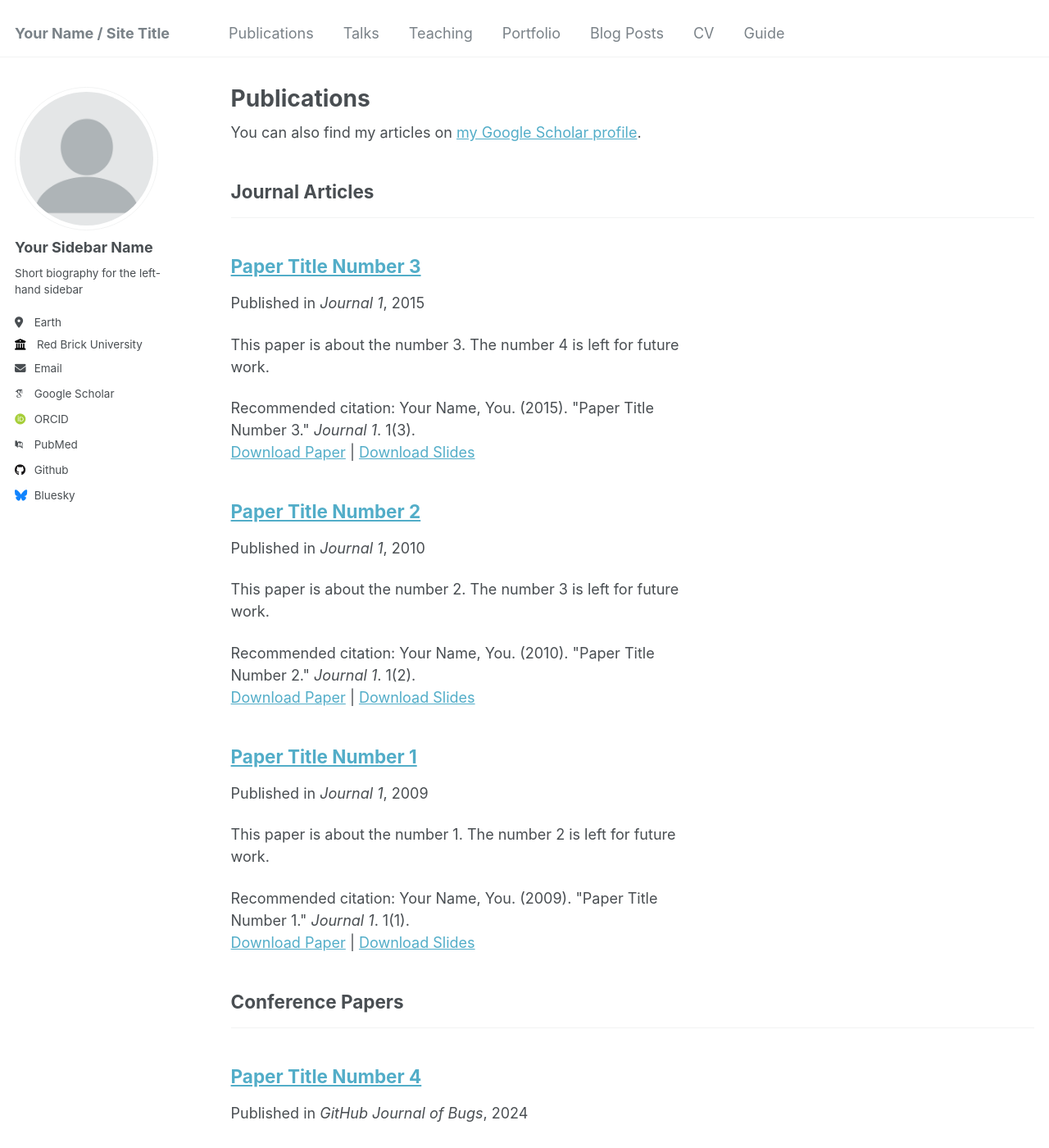
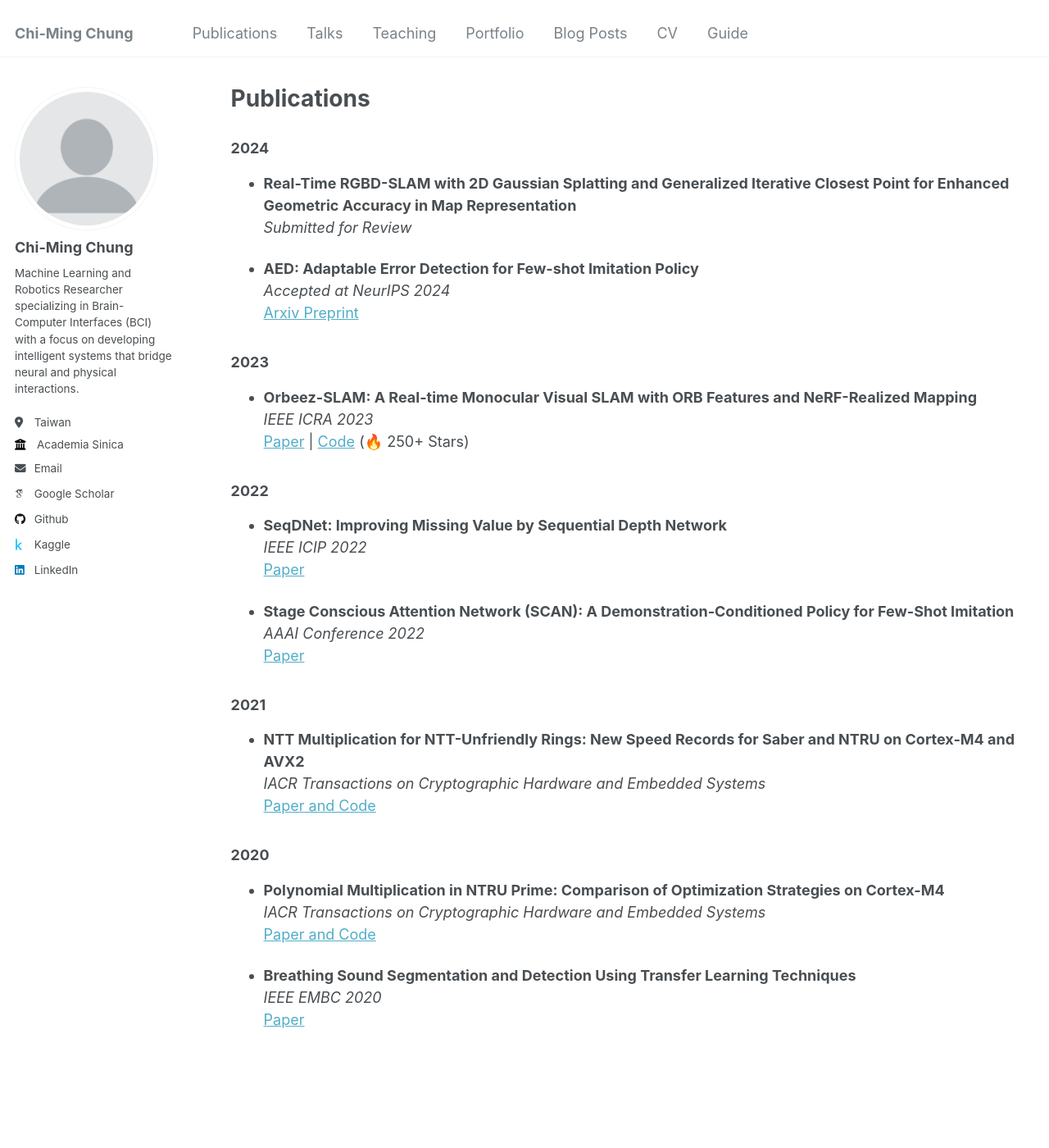
Before and after one commit to MarvinChung/MarvinChung.github.io, a Jekyll site: the page built from _publications/publication.md, in a window 1280 px wide and 1400 px high. Shown: the whole window at 82% size. Built offline with Jekyll 4.4.1, drawn with Linux system fonts in a browser that asks for light colours; some web fonts are replaced; some of the changed text lies outside the part shown.

```diff
--- a/_config.yml
+++ b/_config.yml
@@ -8,13 +8,13 @@
 
 # Basic Site Settings
 locale                   : "en-US"
-title                    : "Your Name / Site Title"
+title                    : "Chi-Ming Chung"
 title_separator          : "-"
-name                     : &name "Your Name"
-description              : &description "personal description"
-url                      : https://academicpages.github.io # the base hostname & protocol for your site e.g. "https://mmistakes.github.io"
+name                     : &name "Chi-Ming Chung"
+description              : &description "Research Assistant, Academia Sinica"
+url                      : https://marvinchung.github.io # the base hostname & protocol for your site e.g. "https://mmistakes.github.io"
 baseurl                  : "" # the subpath of your site, e.g. "/blog"
-repository               : "academicpages/academicpages.github.io"
+repository               : "MarvinChung/MarvinChung.github.io"
 
 # Site Author - The following control what appear as part of the author content on the side bar.
 #               If a field is blank the icon and link will not appear, otherwise it will be shown.
@@ -22,33 +22,33 @@ repository               : "academicpages/academicpages.github.io"
 author:
   # Biographic information
   avatar           : "profile.png"
-  name             : "Your Sidebar Name"
+  name             : "Chi-Ming Chung"
   pronouns         : # example: "she/her"
-  bio              : "Short biography for the left-hand sidebar"
-  location         : "Earth"
-  employer         : "Red Brick University"
+  bio              : "Machine Learning and Robotics Researcher specializing in Brain-Computer Interfaces (BCI) with a focus on developing intelligent systems that bridge neural and physical interactions."
+  location         : "Taiwan"
+  employer         : "Academia Sinica"
   uri              : # URL
-  email            : "none@example.org"
+  email            : "marvinchung@citi.sinica.edu.tw"
 
   # Academic websites
   arxiv            : # URL - Update with the correct link to your profile
-  googlescholar    : "https://scholar.google.com/citations?user=PS_CX0AAAAAJ"
+  googlescholar    : "https://scholar.google.com/citations?authuser=1&user=Wk-_erYAAAAJ"
   impactstory      : # URL
-  orcid            : "http://orcid.org/yourorcidurl"
+  orcid            : # URL
   semantic         : # URL
-  pubmed           : "https://www.ncbi.nlm.nih.gov/pubmed/?term=john+snow"
+  pubmed           : # URL
   researchgate     : # URL
 
   # Repositories and software development
   bitbucket        : # Username - Update with your username on the site
   codepen          : # Username
   dribbble         : # Username
-  github           : "academicpages"
-  kaggle           : # Username
+  github           : "https://github.com/MarvinChung"
+  kaggle           : "https://www.kaggle.com/mingupingu"
   stackoverflow    : # User number or user number and name (i.e., use "1" or "1/jeff-atwood")
 
   # Social media
-  bluesky          : "bsky.app" # Replace this with you Bluesky username
+  bluesky          : # Username
   facebook         : # Username
   flickr           : # Username
   foursquare       : # Username
@@ -57,7 +57,7 @@ author:
   keybase          : # Username
   instagram        : # Username
   lastfm           : # Username
-  linkedin         : # Username
+  linkedin         : "https://www.linkedin.com/in/chi-ming-chung-444875134/"
   mastodon         : # URL
   medium           : # URL
   pinterest        : # Username
--- a/_publications/2009-10-01-paper-title-number-1.md
+++ /dev/null
@@ -1,14 +0,0 @@
----
-title: "Paper Title Number 1"
-collection: publications
-category: manuscripts
-permalink: /publication/2009-10-01-paper-title-number-1
-excerpt: 'This paper is about the number 1. The number 2 is left for future work.'
-date: 2009-10-01
-venue: 'Journal 1'
-slidesurl: 'http://academicpages.github.io/files/slides1.pdf'
-paperurl: 'http://academicpages.github.io/files/paper1.pdf'
-citation: 'Your Name, You. (2009). &quot;Paper Title Number 1.&quot; <i>Journal 1</i>. 1(1).'
----
-
-The contents above will be part of a list of publications, if the user clicks the link for the publication than the contents of section will be rendered as a full page, allowing you to provide more information about the paper for the reader. When publications are displayed as a single page, the contents of the above "citation" field will automatically be included below this section in a smaller font.
--- a/_publications/2010-10-01-paper-title-number-2.md
+++ /dev/null
@@ -1,14 +0,0 @@
----
-title: "Paper Title Number 2"
-collection: publications
-category: manuscripts
-permalink: /publication/2010-10-01-paper-title-number-2
-excerpt: 'This paper is about the number 2. The number 3 is left for future work.'
-date: 2010-10-01
-venue: 'Journal 1'
-slidesurl: 'http://academicpages.github.io/files/slides2.pdf'
-paperurl: 'http://academicpages.github.io/files/paper2.pdf'
-citation: 'Your Name, You. (2010). &quot;Paper Title Number 2.&quot; <i>Journal 1</i>. 1(2).'
----
-
-The contents above will be part of a list of publications, if the user clicks the link for the publication than the contents of section will be rendered as a full page, allowing you to provide more information about the paper for the reader. When publications are displayed as a single page, the contents of the above "citation" field will automatically be included below this section in a smaller font.
--- a/_publications/2015-10-01-paper-title-number-3.md
+++ /dev/null
@@ -1,14 +0,0 @@
----
-title: "Paper Title Number 3"
-collection: publications
-category: manuscripts
-permalink: /publication/2015-10-01-paper-title-number-3
-excerpt: 'This paper is about the number 3. The number 4 is left for future work.'
-date: 2015-10-01
-venue: 'Journal 1'
-slidesurl: 'http://academicpages.github.io/files/slides3.pdf'
-paperurl: 'http://academicpages.github.io/files/paper3.pdf'
-citation: 'Your Name, You. (2015). &quot;Paper Title Number 3.&quot; <i>Journal 1</i>. 1(3).'
----
-
-The contents above will be part of a list of publications, if the user clicks the link for the publication than the contents of section will be rendered as a full page, allowing you to provide more information about the paper for the reader. When publications are displayed as a single page, the contents of the above "citation" field will automatically be included below this section in a smaller font.
--- a/_publications/2024-02-17-paper-title-number-4.md
+++ /dev/null
@@ -1,13 +0,0 @@
----
-title: "Paper Title Number 4"
-collection: publications
-category: conferences
-permalink: /publication/2024-02-17-paper-title-number-4
-excerpt: 'This paper is about fixing template issue #693.'
-date: 2024-02-17
-venue: 'GitHub Journal of Bugs'
-paperurl: 'http://academicpages.github.io/files/paper3.pdf'
-citation: 'Your Name, You. (2024). &quot;Paper Title Number 3.&quot; <i>GitHub Journal of Bugs</i>. 1(3).'
----
-
-The contents above will be part of a list of publications, if the user clicks the link for the publication than the contents of section will be rendered as a full page, allowing you to provide more information about the paper for the reader. When publications are displayed as a single page, the contents of the above "citation" field will automatically be included below this section in a smaller font.
--- /dev/null
+++ b/_publications/publication.md
@@ -0,0 +1,42 @@
+---
+layout: archive
+title: "Publications"
+permalink: /publications/
+author_profile: true
+---
+
+### 2024
+- **Real-Time RGBD-SLAM with 2D Gaussian Splatting and Generalized Iterative Closest Point for Enhanced Geometric Accuracy in Map Representation**
+  *Submitted for Review*
+
+- **AED: Adaptable Error Detection for Few-shot Imitation Policy**
+  *Accepted at NeurIPS 2024*
+  [Arxiv Preprint](https://arxiv.org/abs/2402.03860)
+
+### 2023
+- **Orbeez-SLAM: A Real-time Monocular Visual SLAM with ORB Features and NeRF-Realized Mapping**
+  *IEEE ICRA 2023*
+  [Paper](https://ieeexplore.ieee.org/abstract/document/10160950) | [Code](https://github.com/MarvinChung/Orbeez-SLAM) (🔥 250+ Stars)
+
+### 2022
+- **SeqDNet: Improving Missing Value by Sequential Depth Network**
+  *IEEE ICIP 2022*
+  [Paper](https://ieeexplore.ieee.org/abstract/document/9897561)
+
+- **Stage Conscious Attention Network (SCAN): A Demonstration-Conditioned Policy for Few-Shot Imitation**
+  *AAAI Conference 2022*
+  [Paper](https://ojs.aaai.org/index.php/AAAI/article/view/20868)
+
+### 2021
+- **NTT Multiplication for NTT-Unfriendly Rings: New Speed Records for Saber and NTRU on Cortex-M4 and AVX2**
+  *IACR Transactions on Cryptographic Hardware and Embedded Systems*
+  [Paper and Code](https://tches.iacr.org/index.php/TCHES/article/view/8791)
+
+### 2020
+- **Polynomial Multiplication in NTRU Prime: Comparison of Optimization Strategies on Cortex-M4**
+  *IACR Transactions on Cryptographic Hardware and Embedded Systems*
+  [Paper and Code](https://tches.iacr.org/index.php/TCHES/article/view/8733)
+
+- **Breathing Sound Segmentation and Detection Using Transfer Learning Techniques**
+  *IEEE EMBC 2020*
+  [Paper](https://ieeexplore.ieee.org/abstract/document/9176226)
```
Also changed, not shown: markdown_generator/publications.tsv (+7 -3 lines).
